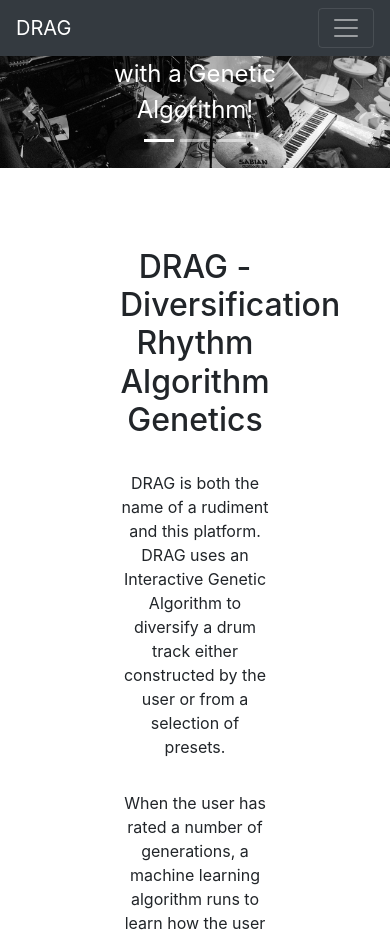
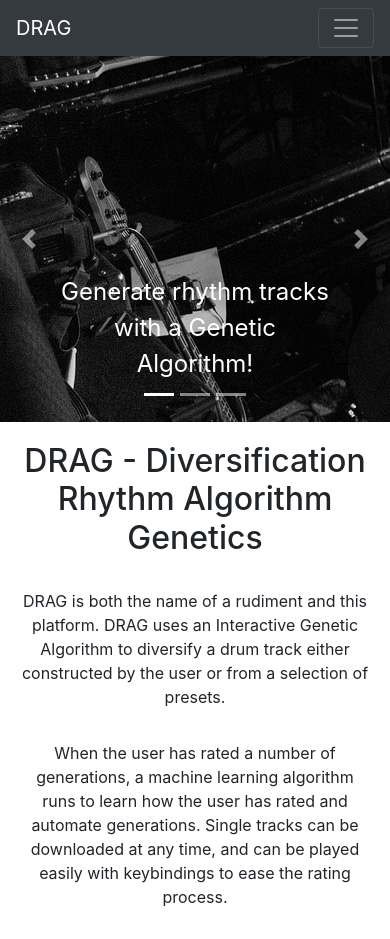
Before and after one commit to Dupeydoo/DRAG, a Django app: page / in a window 390 px wide; the page is wider, and only the part inside the window is pictured. Shown: the top 939 px of that part. Run offline with Django 3.2, Linux system fonts and the light colour scheme; parts of the project's set-up code (start-up, migrations or seed data) failed here and were passed over; some libraries are stand-ins or nearby versions; grey boxes are pictures that could not be loaded.

Commit message:
Fully mobile scalable now, looking clean.

```diff
--- a/DRAG/static/js/templates.js
+++ b/DRAG/static/js/templates.js
@@ -37,7 +37,6 @@
         }
     });
 
-
     $(window).scroll(function () {
         checkAnimation();
     });
--- a/DRAG/static/styles/styles.css
+++ b/DRAG/static/styles/styles.css
@@ -123,3 +123,18 @@
     border: none;
     box-shadow: none;
 }
+
+@media only screen and (max-width: 800px) {
+    .about-section img {
+        margin-bottom: 20px;
+    }
+
+    #forms-diversify, #index-body, #about {
+        padding: 20px;
+    }
+
+    #header .carousel-inner img {
+        width: auto;
+    }
+
+}
--- a/DRAGProj/templates/DRAG/about.html
+++ b/DRAGProj/templates/DRAG/about.html
@@ -43,7 +43,7 @@
             </p>
             <div class="row about-section">
                 <div class="col-md-12">
-                    <img src="/DRAG/static/images/electric-kit.jpg" style="margin: auto; border-radius: 12px;"
+                    <img class="img-fluid" src="/DRAG/static/images/electric-kit.jpg" style="margin: auto; border-radius: 12px;"
                          alt="An electronic drum kit.">
                 </div>
             </div>
--- a/DRAGProj/templates/DRAG/indexbody.html
+++ b/DRAGProj/templates/DRAG/indexbody.html
@@ -1,5 +1,5 @@
 {% block content %}
-    <div class="container text-center">
+    <div id="index-body" class="container text-center">
         <section id="background">
             <h1>DRAG - Diversification Rhythm Algorithm Genetics</h1>
             <p>
@@ -18,7 +18,7 @@
             </p>
             <div class="row">
                 <div class="col-md-12">
-                    <img src="/DRAG/static/images/dna.jpg" style="border-radius: 50px; margin: auto;"
+                    <img class="img-fluid" src="/DRAG/static/images/dna.jpg" style="border-radius: 50px; margin: auto;"
                          alt="A picture of dna">
                 </div>
             </div>
--- a/DRAGProj/templates/DRAG/startdiversify.html
+++ b/DRAGProj/templates/DRAG/startdiversify.html
@@ -10,7 +10,7 @@
         {% block content %}
             {% include 'DRAG/scroller.html' %}
             {% include 'DRAG/menu.html' %}
-            <div class="container">
+            <div id="forms-diversify" class="container">
                 {% include 'DRAG/geneticform.html' %}
                 {% include 'DRAG/presetform.html' %}
             </div>
```
Lines whose indentation alone changed are shown as unchanged.
